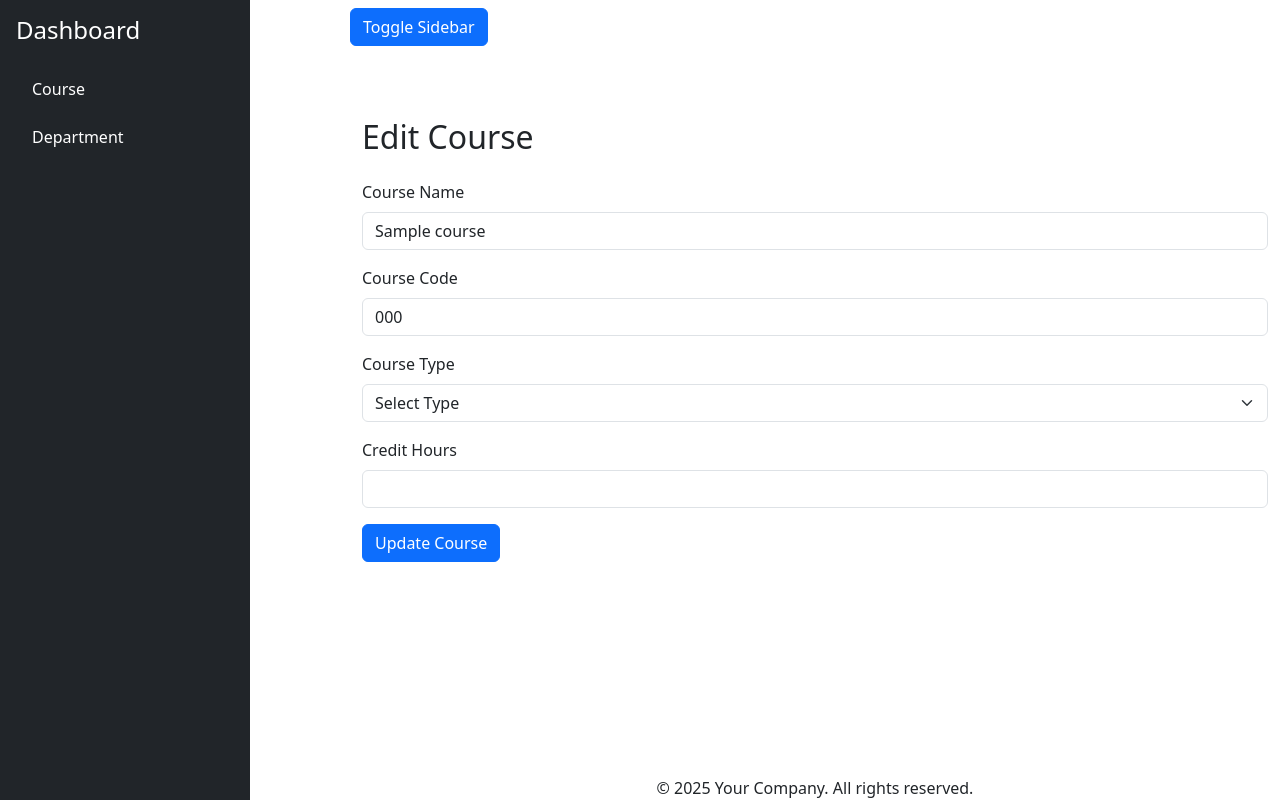
After one commit to zainarif899/project1, a PHP site: page /course/edit.php?id=1 in a window 1280 px wide. The commit adds this page. Run offline with PHP 8.4, Linux system fonts and the light colour scheme; tables that the repository leaves empty or names only in its code hold one stand-in row (values such as "Sample post").

Commit message:
add admin panel

```diff
--- /dev/null
+++ b/course/edit.php
@@ -0,0 +1,42 @@
+<?php include_once('../layout_dashboard/header.php'); ?>
+<?php include_once('../function/function.php'); ?>
+<?php
+
+$course = new edit_course();
+$row = $course->editCourse($_GET['id']);
+
+?>
+
+<div class="container mt-5">
+    <h2 class="mb-4">Edit Course</h2>
+    <form action="" method="POST" enctype="multipart/form-data">
+        <div class="mb-3">
+            <label for="course_name" class="form-label">Course Name</label>
+            <input type="text" class="form-control" id="course_name" name="course_name" value="<?php echo htmlspecialchars($row['course_name']); ?>" required>
+        </div>
+
+        <div class="mb-3">
+            <label for="course_code" class="form-label">Course Code</label>
+            <input type="text" class="form-control" id="course_code" name="course_code" value="<?php echo htmlspecialchars($row['course_code']); ?>" required>
+        </div>
+
+        <div class="mb-3">
+            <label for="course_type" class="form-label">Course Type</label>
+            <select class="form-select" id="course_type" name="course_type"  required>
+                <option value="">Select Type</option>
+                <option value="Core" <?php echo $row['course_type'] === 'Core' ? 'selected' : ''; ?>>Core</option>
+                <option value="Elective" <?php echo $row['course_type'] === 'Elective' ? 'selected' : ''; ?>>Elective</option>
+            </select>
+        </div>
+
+        <div class="mb-3">
+            <label for="credit_hours" class="form-label">Credit Hours</label>
+            <input type="number" class="form-control" id="credit_hours" name="credit_hours" min="1" max="6" value="<?php echo htmlspecialchars($row['credit_hours']); ?>" required>
+        </div>
+
+        <button type="submit" name="btn_update" class="btn btn-primary">Update Course</button>
+    </form>
+</div>
+
+
+<?php include_once('../layout_dashboard/footer.php'); ?>
--- a/function/function.php
+++ b/function/function.php
@@ -84,7 +84,7 @@ class showcourse extends database
                 echo "<td>" . htmlspecialchars($row['course_code']) . "</td>";
                 echo "<td>" . htmlspecialchars($row['course_type']) . "</td>";
                 echo "<td>" . htmlspecialchars($row['credit_hours']) . "</td>";
-                echo "<td><a href='edit_course.php?id=" . htmlspecialchars($row['course_id']) . "' class='btn btn-primary btn-sm'>Edit</a>--<a href='delete_course.php?id=" . htmlspecialchars($row['course_id']) . "' class='btn btn-danger btn-sm'>Delete</a></td>";
+                echo "<td><a href='edit.php?id=" . htmlspecialchars($row['course_id']) . "' class='btn btn-primary btn-sm'>Edit</a>--<a href='delete.php?id=" . htmlspecialchars($row['course_id']) . "' class='btn btn-danger btn-sm'>Delete</a></td>";
                 echo "</tr>";
             }
             echo "</table>";
@@ -94,4 +94,65 @@ class showcourse extends database
     }
 }
 
+
+class edit_course extends database
+{
+    public function editCourse($course_id)
+    {
+        $conn = $this->conn;
+
+        if ($_SERVER['REQUEST_METHOD'] === 'POST' && isset($_POST['btn_update'])) {
+            $course_name   = trim($_POST['course_name']);
+            $course_code   = trim($_POST['course_code']);
+            $course_type   = trim($_POST['course_type']);
+            $credit_hours  = (int) $_POST['credit_hours'];
+
+            if (empty($course_name) || empty($course_code) || empty($course_type) || $credit_hours <= 0) {
+                echo "<div class='alert alert-danger'>Please fill in all fields correctly.</div>";
+                return;
+            }
+
+            $query = "UPDATE course SET course_name=?, course_code=?, course_type=?, credit_hours=? WHERE course_id=?";
+            $stmt = $conn->prepare($query);
+            $stmt->bind_param("sssii", $course_name, $course_code, $course_type, $credit_hours, $course_id);
+            $stmt->execute();
+            $stmt->close();
+            header("Location: show.php");
+            // echo "<script>alert('Course updated successfully!');</script>";
+            exit();
+        }
+        $stmt = $conn->prepare("SELECT * FROM course WHERE course_id = ?");
+        $stmt->bind_param("i", $course_id);
+        $stmt->execute();
+        $result = $stmt->get_result();
+        $data = $result->fetch_assoc();
+        $stmt->close();
+
+        return $data;
+    }
+}
+
+class delete_course extends database
+{
+    public function deleteCourse($course_id)
+    {
+        $conn = $this->conn;
+
+        // Ab GET request bhi allow hai
+        if (!empty($course_id)) {
+            $query = "DELETE FROM course WHERE course_id=?";
+            $stmt = $conn->prepare($query);
+            $stmt->bind_param("i", $course_id);
+            $stmt->execute();
+            $stmt->close();
+
+            // Redirect after delete
+            header("Location: show.php");
+            exit();
+        } else {
+            echo "Invalid course ID.";
+        }
+    }
+}
+
 ?>
--- a/layout_dashboard/header.php
+++ b/layout_dashboard/header.php
@@ -13,14 +13,14 @@
   <div class="d-flex" id="wrapper">
     <!-- Sidebar -->
     <div id="sidebar" class="bg-dark text-white p-3 vh-100">
-  <a href="admin.php" class="text-white text-decoration-none"><h4>Dashboard</h4></a>
+  <a href="../admin/admin.php" class="text-white text-decoration-none"><h4>Dashboard</h4></a>
   <ul class="nav flex-column mt-4">
 
     <li class="nav-item sidebar-dropdown">
       <a href="#" class="nav-link text-white">Course</a>
       <ul class="dropdown-items list-unstyled ps-3">
-        <li><a href="course.php" class="nav-link text-white small">Add Course</a></li>
-        <li><a href="show.php" class="nav-link text-white small">Show Course</a></li>
+        <li><a href="../course/course.php" class="nav-link text-white small">Add Course</a></li>
+        <li><a href="../course/show.php" class="nav-link text-white small">Show Course</a></li>
       </ul>
     </li>
 
```
Also changed, not shown: course/delete.php (added, +9 -0 lines).
